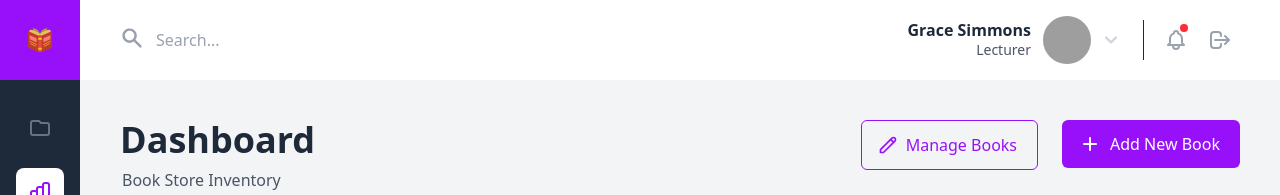
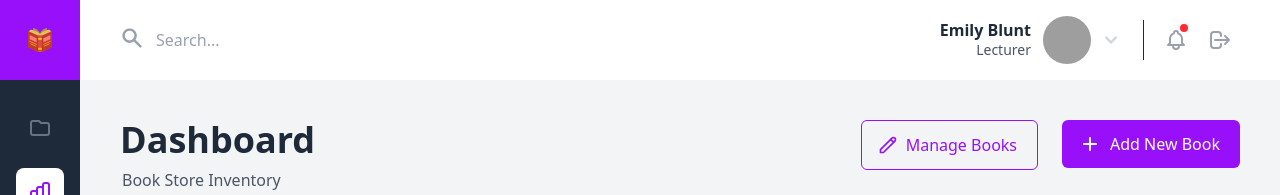
Before and after one commit to edgarespinoza7/bookstore-mern, a React (Vite) app in the folder frontend/: page /dashboard in a window 1280 px wide. Shown: the top 195 px of the page. Built offline with nearby package versions, Linux system fonts and the light colour scheme; no server answers; sample sign-in values are in the browser's storage; grey boxes are pictures that could not be loaded.

Commit message:
updated file name

```diff
--- a/frontend/src/pages/dashboard/DashboardLayout.jsx
+++ b/frontend/src/pages/dashboard/DashboardLayout.jsx
@@ -74,7 +74,7 @@
             <button className="inline-flex items-center p-2 hover:bg-gray-100 focus:bg-gray-100 rounded-lg">
               <span className="sr-only">User Menu</span>
               <div className="hidden md:flex md:flex-col md:items-end md:leading-tight">
-                <span className="font-semibold">Grace Simmons</span>
+                <span className="font-semibold">Emily Blunt</span>
                 <span className="text-sm text-gray-600">Lecturer</span>
               </div>
               <span className="h-12 w-12 ml-2 sm:ml-3 mr-2 bg-gray-100 rounded-full overflow-hidden">
```
